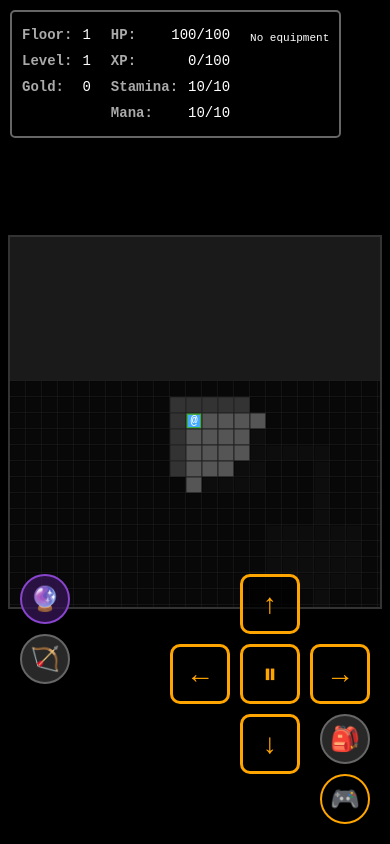
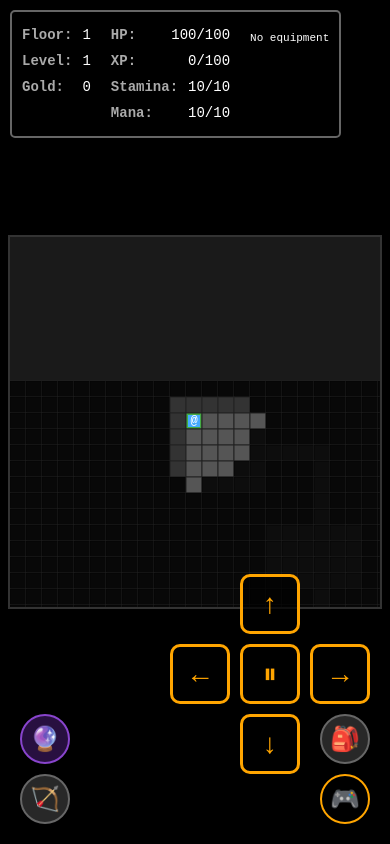
Before and after one commit to dyxsst/endless-tower-rpg, a website built with Vite: page index.html in a window 390 px wide. Both pictures are taken after a click on the button "New Game". Built offline with nearby package versions, Linux system fonts and the light colour scheme; what @instantdb/core would draw is missing.

Commit message:
Fix mobile button layout: magic/bow on left at same heights as inventory/gamepad on right

```diff
--- a/css/inventory.css
+++ b/css/inventory.css
@@ -66,7 +66,7 @@
 .mobile-bow-btn {
     display: none !important; /* Hidden by default, shown via JS */
     position: fixed;
-    bottom: 160px;
+    bottom: 20px;
     left: 20px;
     width: 50px;
     height: 50px;
@@ -97,7 +97,7 @@
 .mobile-magic-btn {
     display: none !important; /* Hidden by default, shown via JS */
     position: fixed;
-    bottom: 220px;
+    bottom: 80px;
     left: 20px;
     width: 50px;
     height: 50px;
```
